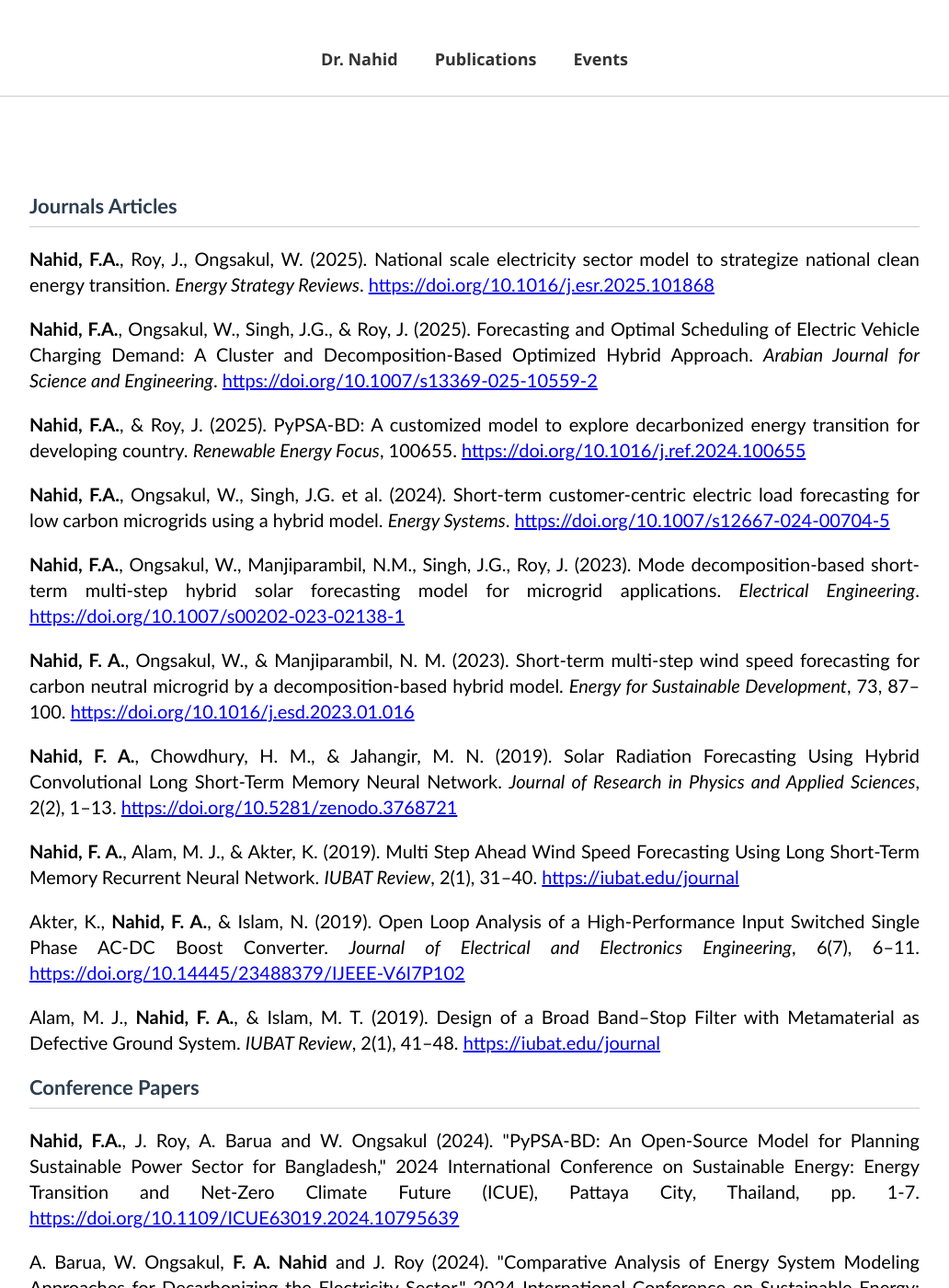
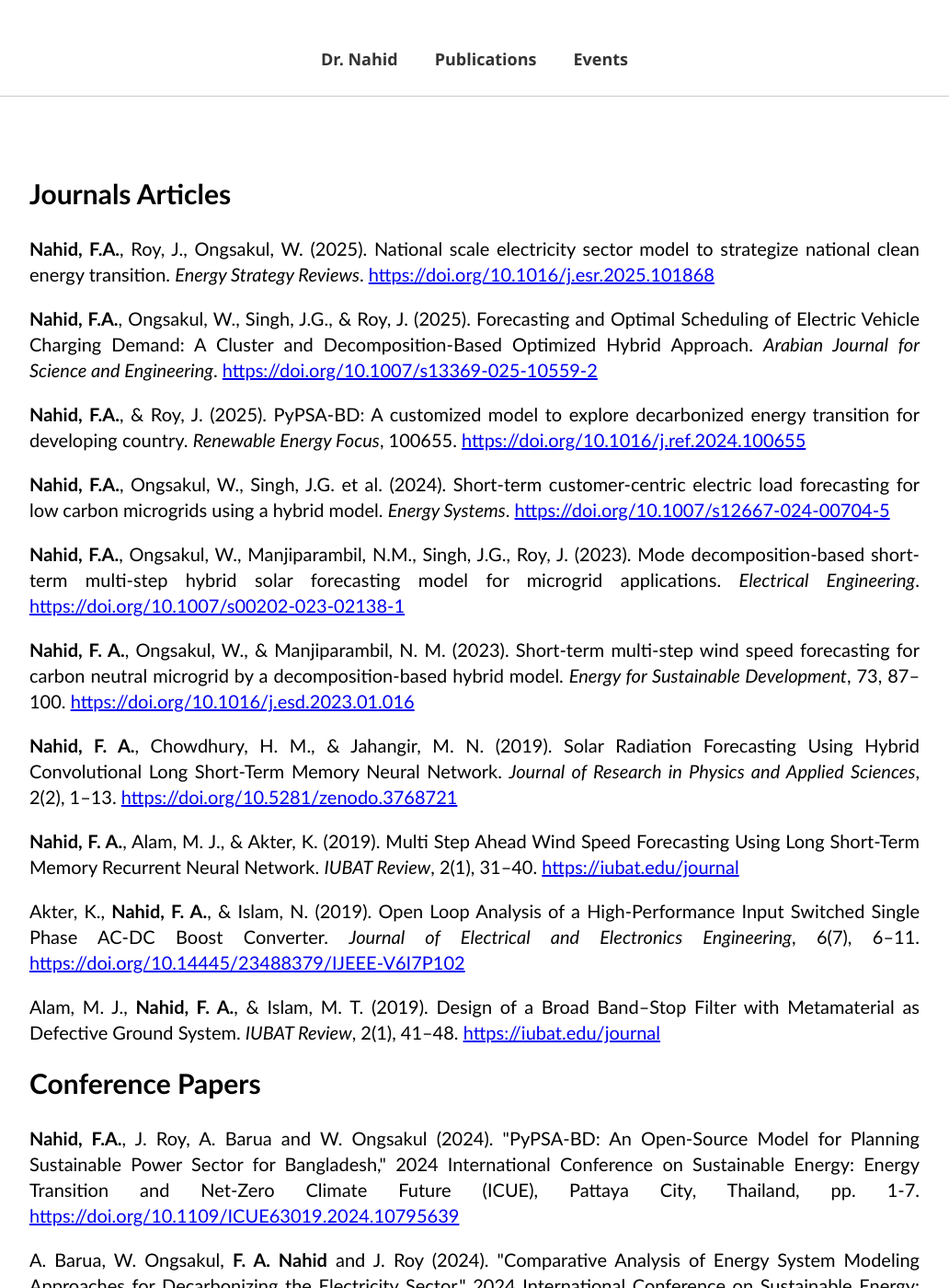
Before and after one commit to FiruzAhamed/firuzahamed.github.io, a Jekyll site: the page built from publications.md, in a window 1280 px wide and 1400 px high. Shown: the whole window at 92% size, without its empty margins (124-1156 px from the left). Built offline with Jekyll 4.4.1, drawn with Linux system fonts in a browser that asks for light colours.

Commit message:
Update style.css
Signed-off-by: Firuz Ahamed Nahid <122635742+FiruzAhamed@users.noreply.github.com>

```diff
--- a/assets/css/style.css
+++ b/assets/css/style.css
@@ -169,14 +169,19 @@
 }
 
 /* Headings */
-body.publications h1,
+body.publications h1{
+  font-size: 25px;
+  text-align: left;
+  border-bottom: 1px solid #ccc;
+  margin-bottom: 25px;
+}
+
 body.events h1 {
   font-size: 25px;
   text-align: left;
   margin-bottom: 25px;
 }
 
-body.publications h2,
 body.events h2 {
   font-size: 22px;
   color: #2c3e50;
```
